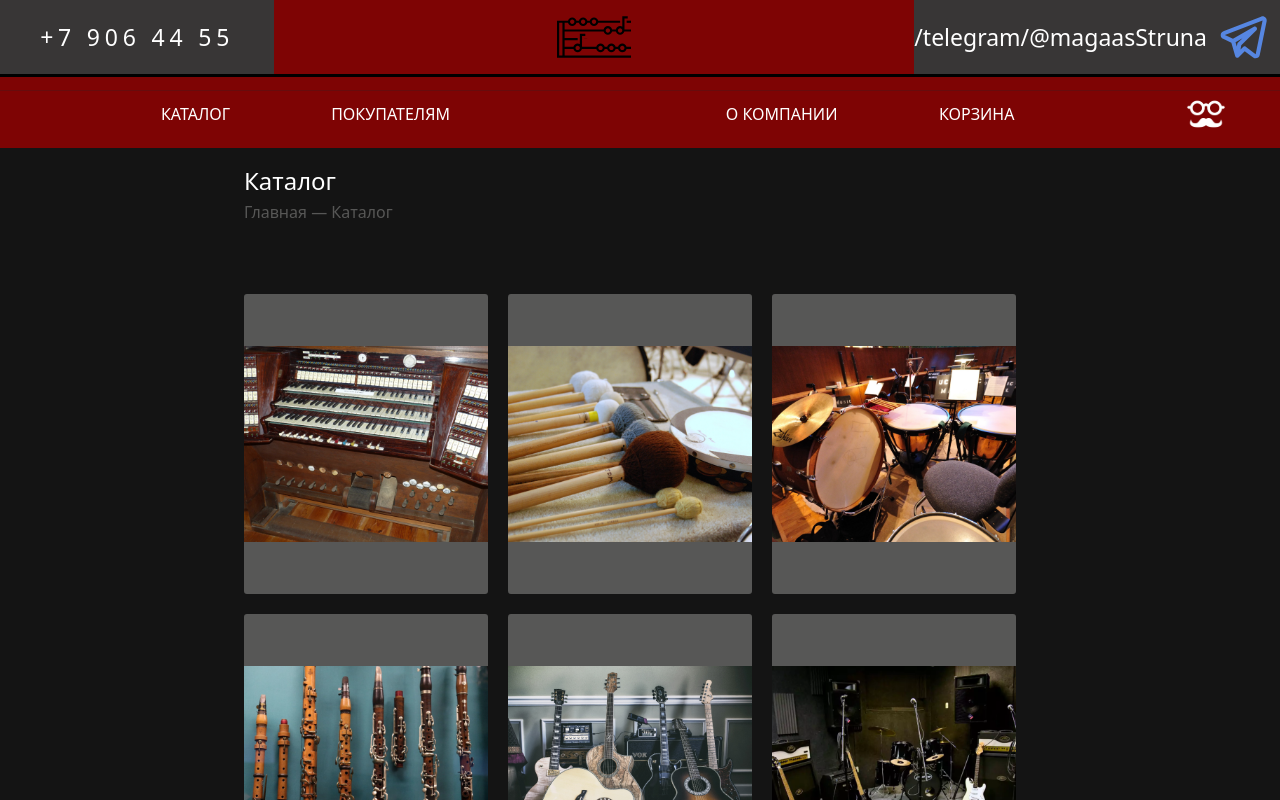
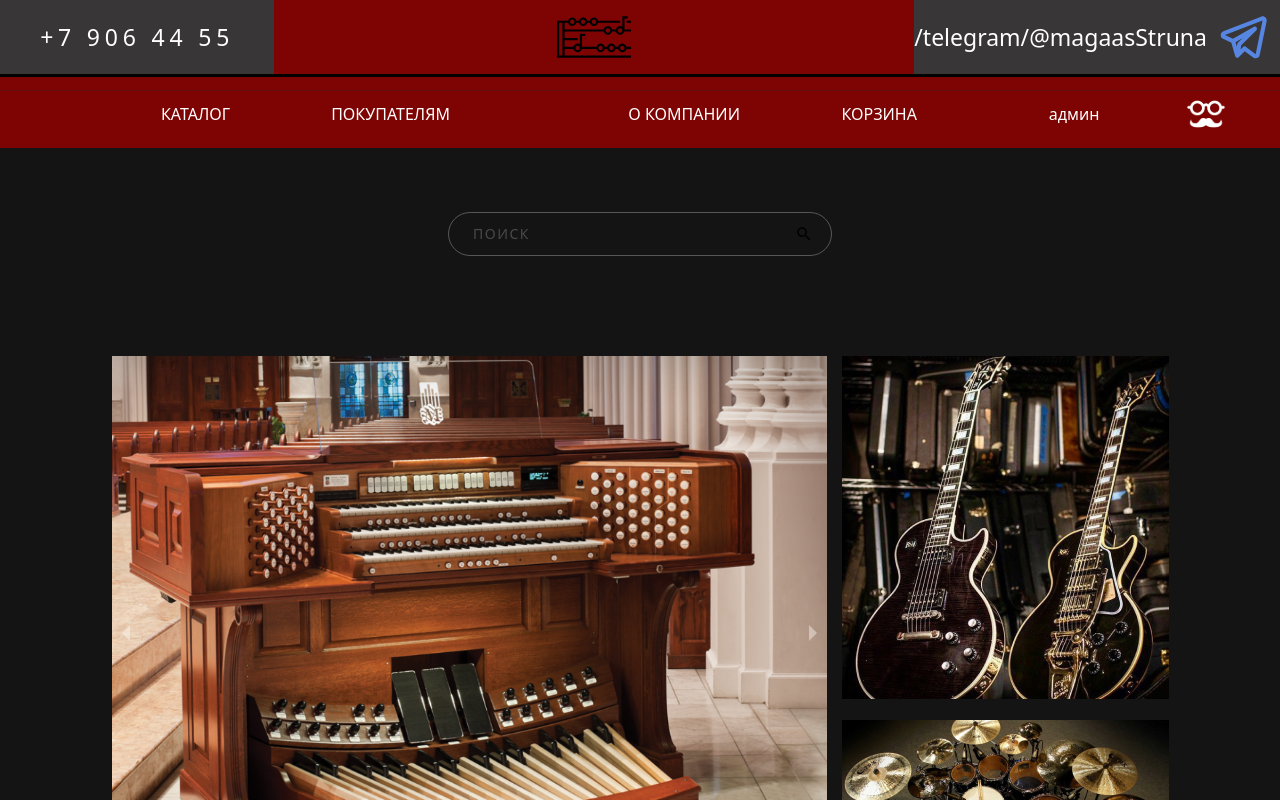
Before and after one commit to Sponk1/Music-shop, a React (Vite) app in the folder strunka/: page /CatalogMain in a window 1280 px wide. Both pictures are taken after a click on the link 1206 px from the left and 114 px from the top of the page. Shown: the top 800 px of the page. Built offline with nearby package versions, Linux system fonts and the light colour scheme; a web font is replaced by a local one.

Commit message:
up to date
add routes, utils etc.
start authorisation

```diff
--- a/strunka/src/App.jsx
+++ b/strunka/src/App.jsx
@@ -6,6 +6,7 @@ import Clients from './pages/Clients'
 import AboutCompany from './pages/AboutCompany'
 import Basket from './pages/Basket'
 import Admin from './pages/Admin'
+import AppRouter from './components/AppRouter/AppRouter'
 
 
 function App() {
@@ -14,21 +15,7 @@ function App() {
 
   return (
     <div className="wrapper">
-      <BrowserRouter>
-        <Routes>
-          <Route path='/' element={<Home />} />
-          <Route path='/CatalogMain' element={<CatalogMain />} />
-          <Route path='/Clients' element={<Clients />} />
-          <Route path='/AboutCompany' element={<AboutCompany />} />
-          <Route path='*' element={<Home />} />
-          {
-            isAuth && <Route key='/Basket' path='/Basket' element={<Basket />} />
-          }
-          {
-            isAuth && <Route key='/Admin' path='/Admin' element={<Admin />} />
-          }
-        </Routes>
-      </BrowserRouter>
+        <AppRouter />
     </div>
   )
 }
--- /dev/null
+++ b/strunka/src/components/AppRouter/AppRouter.jsx
@@ -0,0 +1,48 @@
+import React, { useContext, useReducer } from "react";
+import {BrowserRouter as Router, Route, Routes, BrowserRouter} from 'react-router-dom'
+import Home from '../../pages/Home'
+import CatalogMain from '../../pages/CatalogMain'
+import Clients from '../../pages/Clients'
+import AboutCompany from '../../pages/AboutCompany'
+import Basket from '../../pages/Basket'
+import Admin from '../../pages/Admin'
+
+import { authRoutes, publicRoutes } from "./routes";
+import { Context } from "../../main";
+
+const AppRouter = () => {
+    const {user} = useContext(Context)
+
+    console.log(user)
+    return (
+        <div className="wrapper">
+        <BrowserRouter>
+          <Routes>
+            {user.isAuth && authRoutes.map(({path, Component}) =>
+                <Route key={path} path={path} element={<Component />} exact/>
+            )}
+            {publicRoutes.map(({path, Component}) =>
+                <Route key={path} path={path} element={<Component />} exact/>
+            )}
+            <Route path='/Clients' element={<Clients />} />
+            <Route path='/AboutCompany' element={<AboutCompany />} />
+            <Route path='*' element={<Home />} />
+          </Routes>
+        </BrowserRouter>
+      </div>
+    );
+}
+
+export default AppRouter;
+
+{/* <Route path='/' element={<Home />} />
+            <Route path='/CatalogMain' element={<CatalogMain />} />
+            <Route path='/Clients' element={<Clients />} />
+            <Route path='/AboutCompany' element={<AboutCompany />} />
+            <Route path='*' element={<Home />} />
+            {
+              isAuth && <Route key='/Basket' path='/Basket' element={<Basket />} />
+            }
+            {
+              isAuth && <Route key='/Admin' path='/Admin' element={<Admin />} />
+            } */}
--- /dev/null
+++ b/strunka/src/components/AppRouter/routes.jsx
@@ -0,0 +1,41 @@
+import React, { Component } from "react";
+
+import Admin from '../../pages/Admin'
+import Basket from "../../pages/Basket";
+import Login from "../../pages/Login";
+import Home from "../../pages/Home";
+import Registration from "../../pages/Registration";
+import Instrument from "../../pages/Instrument";
+import Auth from '../../pages/Auth'
+
+import { ADMIN_ROUTE, BASKET_ROUTE, HOME_ROUTE, INSTRUMENT_ROUTE, LOGIN_ROUTE, REGISTRATION_ROUTE,  } from "../../utils/consts";
+
+export const authRoutes = [
+    {
+        path: ADMIN_ROUTE,
+        Component: Admin,
+    },
+    {
+        path: BASKET_ROUTE,
+        Component: Basket,
+    }
+]
+
+export const publicRoutes = [
+    {
+        path: LOGIN_ROUTE,
+        Component: Auth,
+    },
+    {
+        path: REGISTRATION_ROUTE,
+        Component: Auth,
+    },
+    {
+        path: INSTRUMENT_ROUTE + '/:id',
+        Component: Instrument,
+    },
+    {
+        path: HOME_ROUTE,
+        Component: Home,
+    }
+]
--- a/strunka/src/components/Header/Header.jsx
+++ b/strunka/src/components/Header/Header.jsx
@@ -1,16 +1,18 @@
-import React from "react"
+import React, { useContext } from "react"
+import {Button} from 'react-bootstrap'
 import "./header.css"
 import { useState } from "react"
+import { observer } from "mobx-react-lite";
 import { NavLink } from "react-router-dom"
 import scripkey from "../../img/scrip-key.svg"
 import tglogo from "../../img/tglogo.svg"
 import profilepic from "../../img/profilepic.svg"
-// import CatalogMain from "../../pages/CatalogMain.jsx";
+import { Context } from "../../main.jsx"
 
 
 
-const Header = () => {
-
+const Header = observer( () => {
+    const {user} = useContext(Context)
     return(
         <div className="full-head">
             <div className="top-head">
@@ -29,18 +31,38 @@ const Header = () => {
                     <NavLink to={"/CatalogMain"} className="nvl">КАТАЛОГ</NavLink>
                     <NavLink to={"/Clients"} className="nvl">ПОКУПАТЕЛЯМ</NavLink>
                 </nav>
-                <nav className="nav-bar-right">
+                {user.isAuth ?
+                    <>
+                     <nav className="nav-bar-right">
+                     <NavLink to={"/AboutCompany" } className="nvl">О КОМПАНИИ</NavLink>
+                     <NavLink to={"/Basket"} className="nvl">КОРЗИНА</NavLink>
+                     <NavLink to={"#"} className='nvl'>админ</NavLink>
+                    </nav>
+                     <a href="#" className="profile-pic">
+                         <NavLink to={"#"}>
+                            <img src={profilepic} alt="Профиль" />
+                         </NavLink>
+                     </a>
+                     </>
+                    :
+                    <>
+                    <nav className="nav-bar-right">
                     <NavLink to={"/AboutCompany" } className="nvl">О КОМПАНИИ</NavLink>
                     <NavLink to={"/Basket"} className="nvl">КОРЗИНА</NavLink>
-                </nav>
+                    {/* <NavLink to={"#"} className='nvl'>админ</NavLink> */}
+                    </nav>
                     <a href="#" className="profile-pic">
                         <NavLink to={"#"}>
-                            <img src={profilepic} alt="Профиль" />
-                        </NavLink>
+                            <Button variant={""}  onClick={() => user.setIsAuth(true)}>
+                                <img src={profilepic} alt="Профиль" />
+                            </Button>
+                         </NavLink>
                     </a>
+                    </>
+                }
             </div>
         </div>
     );
-}
+});
 
 export default Header;
--- /dev/null
+++ b/strunka/src/pages/Auth.jsx
@@ -0,0 +1,39 @@
+import React from "react";
+import Header from "../components/Header/Header";
+import Footer from "../components/Footer/Footer";
+import { NavLink, useLocation} from "react-router-dom";
+import { Card, Container, Form, Button, Row } from "react-bootstrap";
+import { REGISTRATION_ROUTE } from "../utils/consts";
+
+function Auth() {
+    return (
+      <Container
+        className="d-flex justify-content-center align-items-center"
+        style={{ height: window.innerHeight - 54 }}
+      >
+        <Card style={{ width: 600 }} className="p-5">
+          <h2 className="m-auto">Авторизация</h2>
+          <Form className="d-flex flex-column">
+            <Form.Control className="mt-3" placeholder="Введите ваш email..." />
+            <Form.Control
+              className="mt-3"
+              placeholder="Введите ваш пароль..."
+            />
+            <Row className="d-flex justify-content-between mt-3 pl-3 pr-3 align-self-center">
+                <div className="mb-1">
+                    Нет аккаунта? <NavLink to={REGISTRATION_ROUTE} style={{color: "black"}}>Зарегистрироваться</NavLink>
+                </div>
+                <Button
+                // style={{width: 300}}
+                variant={"outline-success"}
+                >
+                    Войти
+                </Button>
+            </Row>
+          </Form>
+        </Card>
+      </Container>
+    );
+}
+
+export default Auth;
--- /dev/null
+++ b/strunka/src/pages/Instrument.jsx
@@ -0,0 +1,14 @@
+import React from "react"
+import Header from "../components/Header/Header"
+import Footer from "../components/Footer/Footer"
+
+function Instrument() {
+    return(
+        <div>
+            <Header />
+            <Footer />
+        </div>
+    );
+}
+
+export default Instrument;
--- /dev/null
+++ b/strunka/src/pages/Login.jsx
@@ -0,0 +1,14 @@
+import React from "react";
+import Header from "../components/Header/Header";
+import Footer from "../components/Footer/Footer";
+
+function Login() {
+    return (
+        <div>
+            <Header />
+            <Footer />
+        </div>
+    );
+}
+
+export default Login;
--- /dev/null
+++ b/strunka/src/pages/Registration.jsx
@@ -0,0 +1,14 @@
+import React from "react";
+import Header from "../components/Header/Header";
+import Footer from "../components/Footer/Footer";
+
+function Registration() {
+    return (
+        <div>
+            <Header />
+            <Footer />
+        </div>
+    );
+}
+
+export default Registration;
--- /dev/null
+++ b/strunka/src/utils/consts.jsx
@@ -0,0 +1,6 @@
+export const ADMIN_ROUTE = "/Admin";
+export const LOGIN_ROUTE = "/Login";
+export const REGISTRATION_ROUTE = "/Registration";
+export const BASKET_ROUTE = "/Basket"
+export const HOME_ROUTE = "/";
+export const INSTRUMENT_ROUTE = "/Instrument";
```
Also changed, not shown: strunka/src/components/PageComponents/ForLogin/Login.jsx (added).
